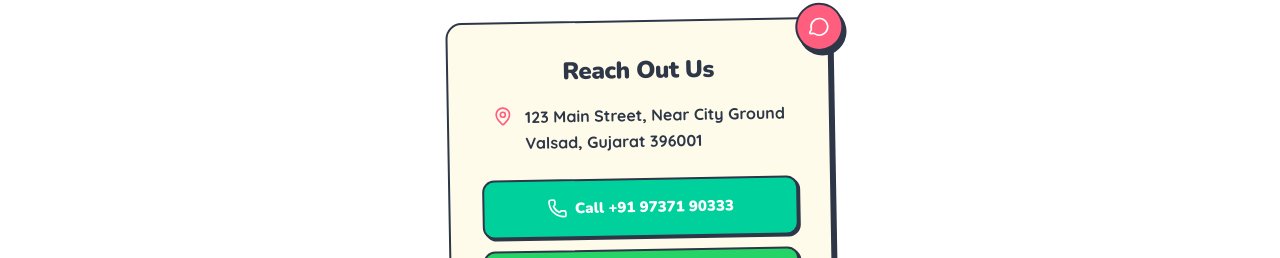
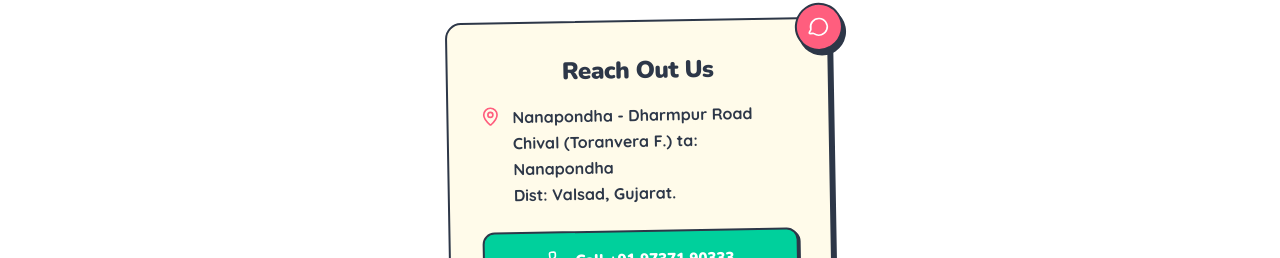
Before and after one commit to himmatmundhe07/Summer_Camp, a React (Vite) app: page /organizers in a window 1280 px wide. Shown: the part 1050-1308 px from the top of the page. Built offline with nearby package versions, Linux system fonts and the light colour scheme; no server answers.

Commit message:
Update footer address and link admin dashboard to manual entry form

```diff
--- a/src/components/layout/Footer.jsx
+++ b/src/components/layout/Footer.jsx
@@ -51,8 +51,9 @@ export default function Footer() {
           <div className="flex items-start justify-center gap-3 mb-6">
             <MapPin className="w-5 h-5 text-[var(--color-primary)] shrink-0 mt-0.5" />
             <p className="font-quicksand font-bold text-[var(--color-text-main)] text-left leading-relaxed">
-              123 Main Street, Near City Ground<br />
-              Valsad, Gujarat 396001
+              Nanapondha - Dharmpur Road<br />
+              Chival (Toranvera F.) ta: Nanapondha<br />
+              Dist: Valsad, Gujarat.
             </p>
           </div>
 
--- a/src/pages/admin/AdminDashboard.jsx
+++ b/src/pages/admin/AdminDashboard.jsx
@@ -140,7 +140,7 @@ export default function AdminDashboard() {
                 <div className="bg-white border-2 border-[var(--color-text-main)] shadow-[4px_4px_0px_0px_rgba(45,55,72,1)] rounded-2xl p-6">
                    <h2 className="font-nunito font-black text-xl text-[var(--color-text-main)] mb-4">Quick Actions</h2>
                    <div className="space-y-3">
-                     <button onClick={() => toast.success("Manual Entry Form coming soon!")} className="w-full text-left px-4 py-3 rounded-xl border-2 border-gray-200 font-quicksand font-bold text-sm hover:border-[var(--color-text-main)] hover:bg-[var(--color-bg-yellow)] transition-colors flex justify-between group">
+                     <button onClick={() => navigate('/register')} className="w-full text-left px-4 py-3 rounded-xl border-2 border-gray-200 font-quicksand font-bold text-sm hover:border-[var(--color-text-main)] hover:bg-[var(--color-bg-yellow)] transition-colors flex justify-between group">
                        <span className="text-[var(--color-text-main)] group-hover:text-black">Add Manual Entry</span>
                        <span className="text-gray-300 group-hover:text-[var(--color-text-main)]">→</span>
                      </button>
```
